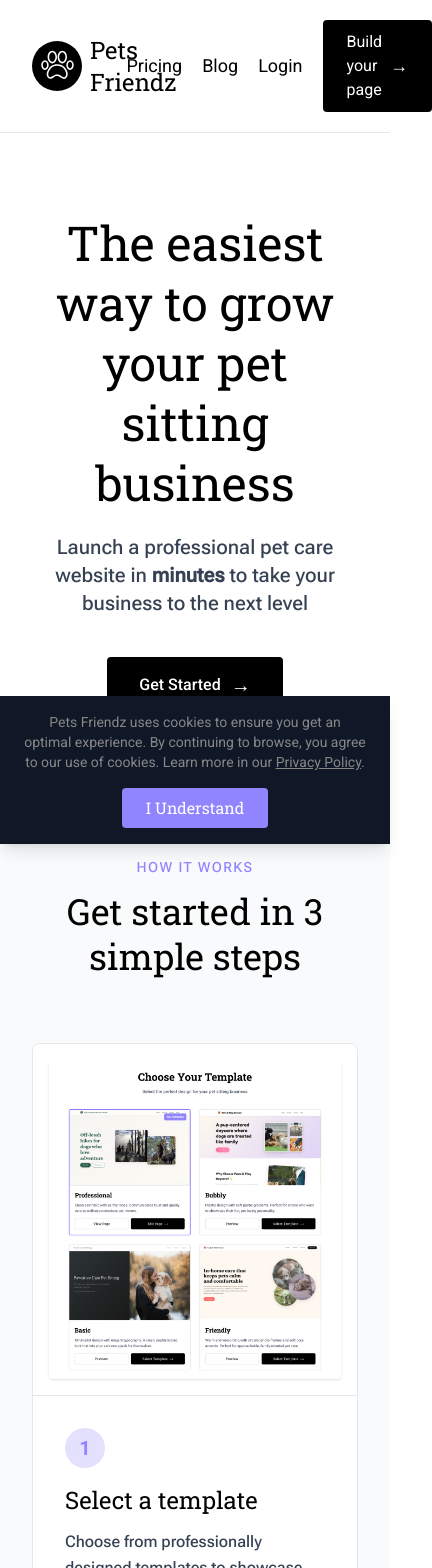
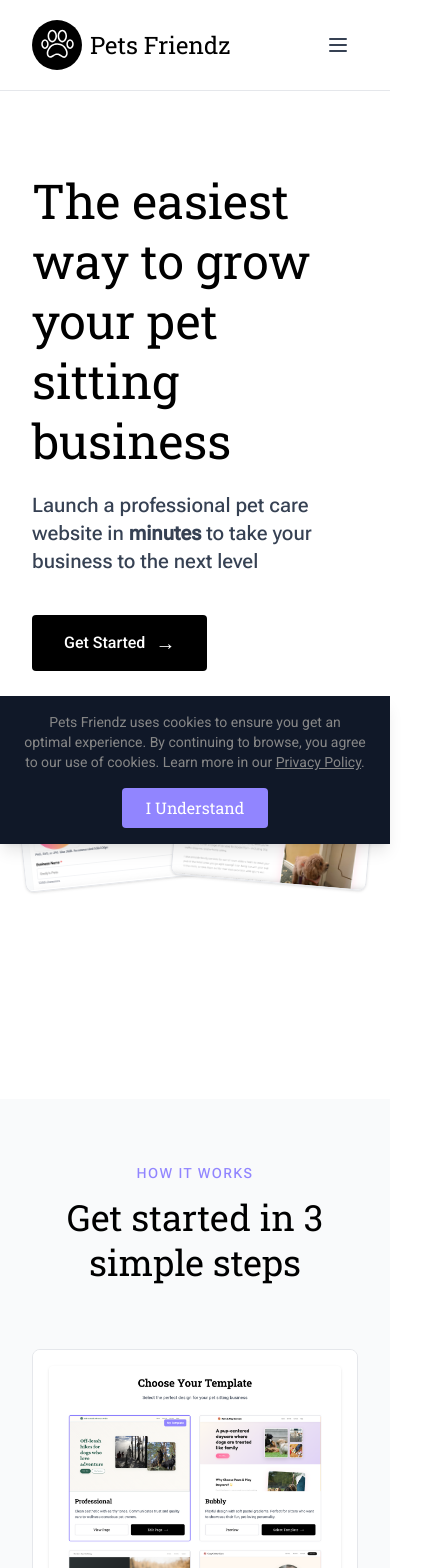
Before and after one commit to emily0038/pet-profile, a Next.js app: page / in a window 390 px wide. Shown: the top 1568 px of the page, 432 px wide, since content can reach past the window. Built offline with nearby package versions, Linux system fonts and the light colour scheme; no server answers.

Commit message:
Edited home page + published blog

```diff
--- a/app/(main)/page.tsx
+++ b/app/(main)/page.tsx
@@ -20,11 +20,13 @@ export default function HomePage() {
       <PublicHeader />
 
       {/* Hero Section */}
-      <section className="text-center py-20 px-8 bg-white">
+      <section className="py-20 px-8 bg-white">
+        <div className="max-w-screen-xl mx-auto flex flex-col lg:flex-row items-center gap-12 lg:gap-16">
+          <div className="flex-1 text-left">
             <h1 className="text-5xl font-bold text-black mb-5 leading-tight font-slab">
               The easiest way to grow<br />your pet sitting business
             </h1>
-        <p className="text-xl text-gray-700 mb-10 max-w-[700px] mx-auto font-flex">
+            <p className="text-xl text-gray-700 mb-10 max-w-[700px] font-flex">
               Launch a professional pet care website in <b>minutes</b> to take your business to the next level
             </p>
             <Link
@@ -34,6 +36,32 @@ export default function HomePage() {
               Get Started
               <span className="text-xl">→</span>
             </Link>
+          </div>
+          <div className="flex-1 w-full">
+            <div className="hero-images">
+              <div className="hero-image hero-image-1 rounded-lg border border-gray-200 shadow-sm overflow-hidden">
+                <Image
+                  src="/hero-editor.png"
+                  alt="Pets Friendz editor interface"
+                  width={400}
+                  height={334}
+                  className="w-full h-auto"
+                  priority
+                />
+              </div>
+              <div className="hero-image hero-image-2 rounded-lg border border-gray-200 shadow-sm overflow-hidden">
+                <Image
+                  src="/hero-preview.png"
+                  alt="Pets Friendz published website preview"
+                  width={400}
+                  height={334}
+                  className="w-full h-auto"
+                  priority
+                />
+              </div>
+            </div>
+          </div>
+        </div>
       </section>
 
       {/* Steps Section */}
@@ -93,7 +121,7 @@ export default function HomePage() {
                   2
                 </div>
                 <h3 className="text-2xl font-bold mb-3 text-black leading-snug font-slab">
-                  Add your business details, services, and photos
+                  Add details, services, and photos
                 </h3>
                 <p className="text-base text-gray-700 leading-relaxed font-flex">
                   Customize with your information, services, pricing, and photos.
--- a/app/globals.css
+++ b/app/globals.css
@@ -249,3 +249,34 @@ body {
   cursor: not-allowed;
   opacity: 0.6;
 }
+
+/* Hero stacked images */
+.hero-images {
+  position: relative;
+  width: 100%;
+  height: 300px;
+  max-width: 500px;
+  margin: 0 auto;
+}
+
+.hero-image {
+  position: absolute;
+  width: 60%;
+  left: 50%;
+  transition: transform 0.3s, z-index 0.3s;
+}
+
+.hero-image-1 {
+  z-index: 1;
+  transform: translateX(calc(-50% - 80px)) rotate(-6deg);
+}
+
+.hero-image-2 {
+  z-index: 3;
+  transform: translateX(calc(-50% + 80px)) rotate(5deg);
+}
+
+.hero-image:hover {
+  transform: translateX(-50%) scale(1.05) rotate(0deg) !important;
+  z-index: 10 !important;
+}
--- a/components/publicHeader.tsx
+++ b/components/publicHeader.tsx
@@ -1,7 +1,26 @@
+'use client'
+
 import Image from "next/image";
 import Link from "next/link";
+import { useState, useEffect, useRef } from "react";
 
 export default function PublicHeader() {
+  const [isMenuOpen, setIsMenuOpen] = useState(false)
+  const menuRef = useRef<HTMLDivElement>(null)
+
+  useEffect(() => {
+    function handleClickOutside(event: MouseEvent) {
+      if (menuRef.current && !menuRef.current.contains(event.target as Node)) {
+        setIsMenuOpen(false)
+      }
+    }
+
+    if (isMenuOpen) {
+      document.addEventListener('mousedown', handleClickOutside)
+      return () => document.removeEventListener('mousedown', handleClickOutside)
+    }
+  }, [isMenuOpen])
+
   return (
     <header className="flex items-center justify-between px-8 py-5 border-b border-gray-200">
       <Link href="/" className="flex items-center gap-2">
@@ -14,7 +33,8 @@ export default function PublicHeader() {
         <span className="text-2xl text-black font-bold font-slab">Pets Friendz</span>
       </Link>
 
-      <div className="flex items-center gap-5">
+      {/* Desktop nav */}
+      <div className="hidden md:flex items-center gap-5">
         <Link href="/pricing" className="text-lg text-black hover:text-gray-600 transition-colors">
           Pricing
         </Link>
@@ -32,6 +52,64 @@ export default function PublicHeader() {
           <span className="text-lg">→</span>
         </Link>
       </div>
+
+      {/* Mobile hamburger */}
+      <div className="relative md:hidden" ref={menuRef}>
+        <button
+          onClick={() => setIsMenuOpen(!isMenuOpen)}
+          className="p-2 hover:bg-gray-100 rounded-lg transition-colors"
+          aria-label="Menu"
+        >
+          <svg
+            className="w-6 h-6 text-gray-700"
+            fill="none"
+            stroke="currentColor"
+            viewBox="0 0 24 24"
+          >
+            <path
+              strokeLinecap="round"
+              strokeLinejoin="round"
+              strokeWidth={2}
+              d="M4 6h16M4 12h16M4 18h16"
+            />
+          </svg>
+        </button>
+
+        {isMenuOpen && (
+          <div className="absolute right-0 mt-2 w-48 bg-white rounded-lg shadow-lg border border-gray-200 py-1 z-50">
+            <Link
+              href="/pricing"
+              onClick={() => setIsMenuOpen(false)}
+              className="w-full text-left px-4 py-2.5 text-sm text-gray-700 hover:bg-gray-50 transition-colors flex items-center gap-3"
+            >
+              Pricing
+            </Link>
+            <Link
+              href="/blog"
+              onClick={() => setIsMenuOpen(false)}
+              className="w-full text-left px-4 py-2.5 text-sm text-gray-700 hover:bg-gray-50 transition-colors flex items-center gap-3"
+            >
+              Blog
+            </Link>
+            <Link
+              href="/login"
+              onClick={() => setIsMenuOpen(false)}
+              className="w-full text-left px-4 py-2.5 text-sm text-gray-700 hover:bg-gray-50 transition-colors flex items-center gap-3"
+            >
+              Login
+            </Link>
+            <div className="border-t border-gray-200 my-1"></div>
+            <Link
+              href="/signup"
+              onClick={() => setIsMenuOpen(false)}
+              className="w-full text-left px-4 py-2.5 text-sm text-gray-700 font-semibold hover:bg-gray-50 transition-colors flex items-center gap-3"
+            >
+              Build your page
+              <span>→</span>
+            </Link>
+          </div>
+        )}
+      </div>
     </header>
   );
 }
--- a/content/blog/things-to-do-before-launching-pet-sitting-website.mdx
+++ b/content/blog/things-to-do-before-launching-pet-sitting-website.mdx
@@ -6,9 +6,8 @@ readTime: "3 min read"
 category: "Business"
 excerpt: "A quick checklist for beginner pet sitters preparing to build a website"
 heroImage: "/blog/things-to-do-before-launching-pet-sitting-website.png"
-draft: True
 ---
-As a pet sitter or dog walker, a professional website is one of the most effective tools to promote your services. Not only does it help you build a memorable, trustworthy brand, but it can help you tap into valuable SEO traffic that brings customers to you. In fact, some say it's never too early to launch your site and start building your online presence.
+As a pet sitter or dog walker, a [professional website](https://www.petsfriendz.com/blog/everything-to-include-on-your-pet-sitting-website) is one of the most effective tools to promote your services. Not only does it help you build a memorable, trustworthy brand, but it can help you tap into valuable SEO traffic that brings customers to you. In fact, some say it's never too early to launch your site and start building your online presence.
 
 But especially for sitters just starting out, there are a few steps you can take to maximize growth before investing time and money into your digital marketing plan.
 
@@ -16,7 +15,7 @@ But especially for sitters just starting out, there are a few steps you can take
 
 <BlogImage
   src="/blog/sitting-lulu.png"
-  alt="Getting pet sitting experience"
+  alt="A very snuggly pet care client"
   width={300}
   height={400}
   float="right"
@@ -42,12 +41,12 @@ Having 5-10 strong testimonials ready to feature on your website from day one ma
 
 One of the biggest mistakes beginner pet sitters and dog walkers can make is neglecting to get their own insurance. Even when sitting for friends and family, pet sitting insurance is critical to protecting everyone involved. Accidents happen, and when they do, the financial and legal consequences can be devastating without proper coverage.
 
-Many new pet sitters assume that working through apps like Rover or Wag\! provides enough protection, but relying solely on platform coverage leaves gaps in your protection. Having your own insurance policy ensures you're covered regardless of how you find clients, and it protects both your business and your personal assets from liability claims.
+Many new pet sitters assume that working through [apps like Rover or Wag\!](https://www.petsfriendz.com/blog/breaking-down-top-pet-sitting-apps) provides enough protection, but relying solely on platform coverage leaves gaps in your protection. Having your own insurance policy ensures you're covered regardless of how you find clients, and it protects both your business and your personal assets from liability claims.
 
 When you do launch your website, being able to display that you're fully insured is also a valuable part of your pitch. It demonstrates professionalism and gives potential clients peace of mind that their pets and property are protected under your care.
 
 ## Ready to Launch
 
-Just as it’s possible to create your pet sitting site too early, you also don’t want to wait too long. Once you've built up the experience and qualifications you need, it’s time to start promoting your services.
+Just as it’s possible to create your pet sitting site too early, you also don’t want to wait too long. Once you've built up the experience and qualifications you need, it’s time to start [promoting your services](https://www.petsfriendz.com/blog/how-to-grow-your-business-with-your-pet-sitting-website).
 
 A business website is one of the most powerful marketing tools, working 24/7 to showcase what you offer to potential clients. When you’re ready to get started, check out the [Pets Friendz page builder](https://www.petsfriendz.com/). You can choose a template, design your website, and set up a custom domain and analytics– all in just a few minutes.
```
Also changed, not shown: public/hero-editor.png (added), public/hero-preview.png (added). Lines whose indentation alone changed are shown as unchanged.
